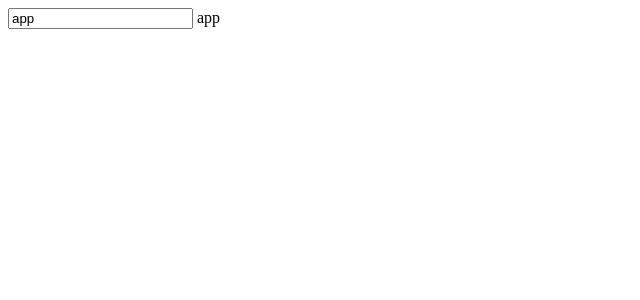
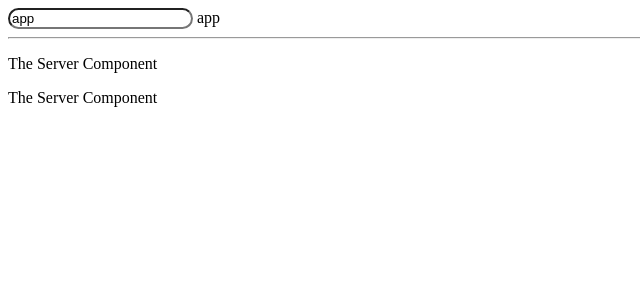
Before and after one commit to micrastur/angular-proj, an Angular app: page / in a window 1280 px wide. Shown: the top 300 px of the page, without its empty margins (0-640 px from the left). Built offline with nearby package versions, Linux system fonts and the light colour scheme.

Commit message:
created components, included external files

```diff
--- a/src/app/app.component.css
+++ b/src/app/app.component.css
@@ -0,0 +1,3 @@
+input {
+    border-radius: 20px;
+}
--- a/src/app/app.component.html
+++ b/src/app/app.component.html
@@ -1,3 +1,11 @@
 <!--The content below is only a placeholder and can be replaced.-->
-<input type="text" [(ngModel)]="title">
-{{ title }}
+<div class="container">
+    <div class="row">
+        <div class="col-xs-12">
+            <input type="text" [(ngModel)]="title">
+            {{ title }}
+            <hr>
+            <app-servers></app-servers>
+        </div>
+    </div>
+</div>
--- a/src/app/app.component.ts
+++ b/src/app/app.component.ts
@@ -3,7 +3,12 @@
 @Component({
   selector: 'app-root',
   templateUrl: './app.component.html',
-  styleUrls: ['./app.component.css']
+  //styleUrls: ['./app.component.css'],
+  styles: [`
+    input {
+      border-radius: 20px;
+    }
+  `]
 })
 export class AppComponent {
   title = 'app';
--- a/src/app/app.module.ts
+++ b/src/app/app.module.ts
@@ -3,10 +3,14 @@
 import { FormsModule } from '@angular/forms';
 
 import { AppComponent } from './app.component';
+import { ServerComponent } from './server/servere.component';
+import { ServersComponent } from './servers/servers.component';
 
 @NgModule({
   declarations: [
-    AppComponent
+    AppComponent,
+    ServerComponent,
+    ServersComponent
   ],
   imports: [
     BrowserModule,
--- /dev/null
+++ b/src/app/server/server.component.html
@@ -0,0 +1 @@
+<p>The Server Component</p>
--- /dev/null
+++ b/src/app/servers/servers.component.html
@@ -0,0 +1,2 @@
+<app-server></app-server>
+<app-server></app-server>
--- /dev/null
+++ b/src/app/servers/servers.component.ts
@@ -0,0 +1,17 @@
+import { Component, OnInit } from '@angular/core';
+
+@Component({
+  selector: 'app-servers',
+  template: `
+  <app-server></app-server>
+  <app-server></app-server>`,
+  styleUrls: ['./servers.component.css']
+})
+export class ServersComponent implements OnInit {
+
+  constructor() { }
+
+  ngOnInit() {
+  }
+
+}
```
Also changed, not shown: src/app/server/servere.component.ts (added, +9 -0 lines), src/app/servers/servers.component.css (added).
